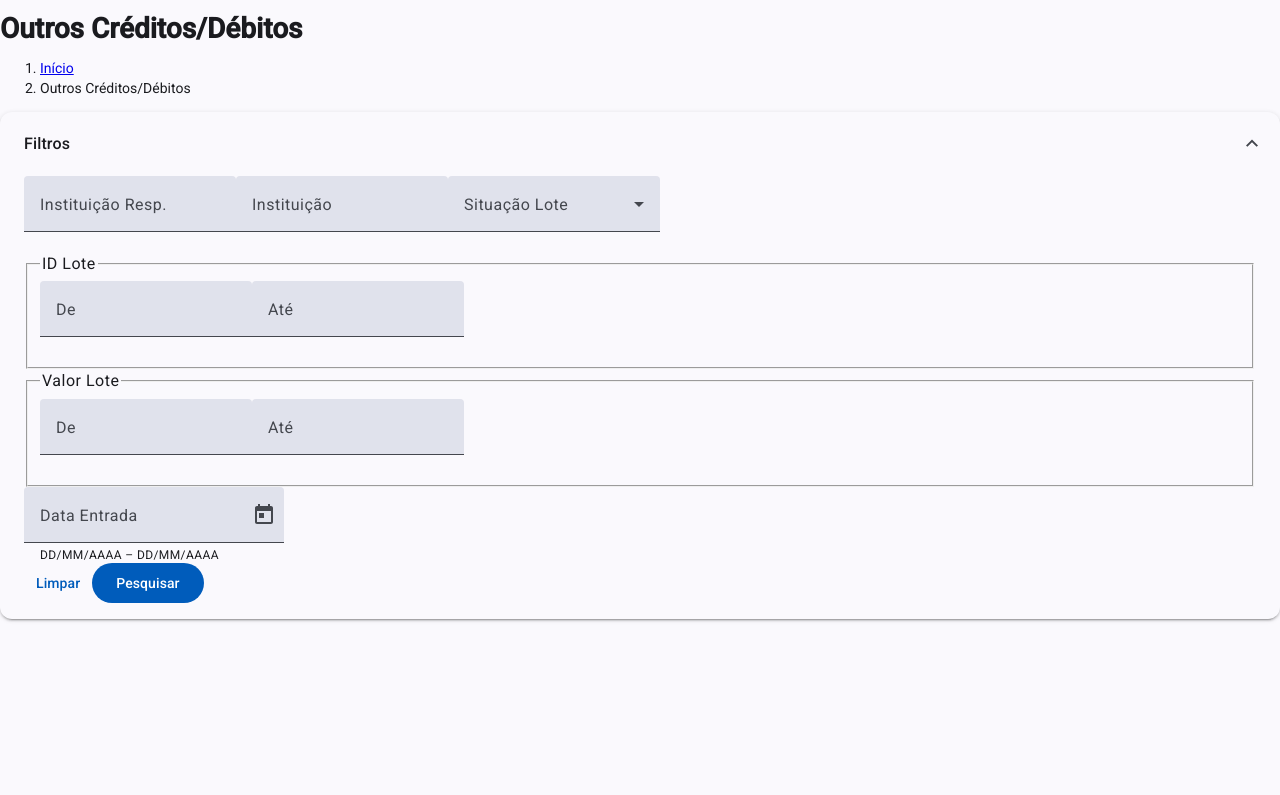
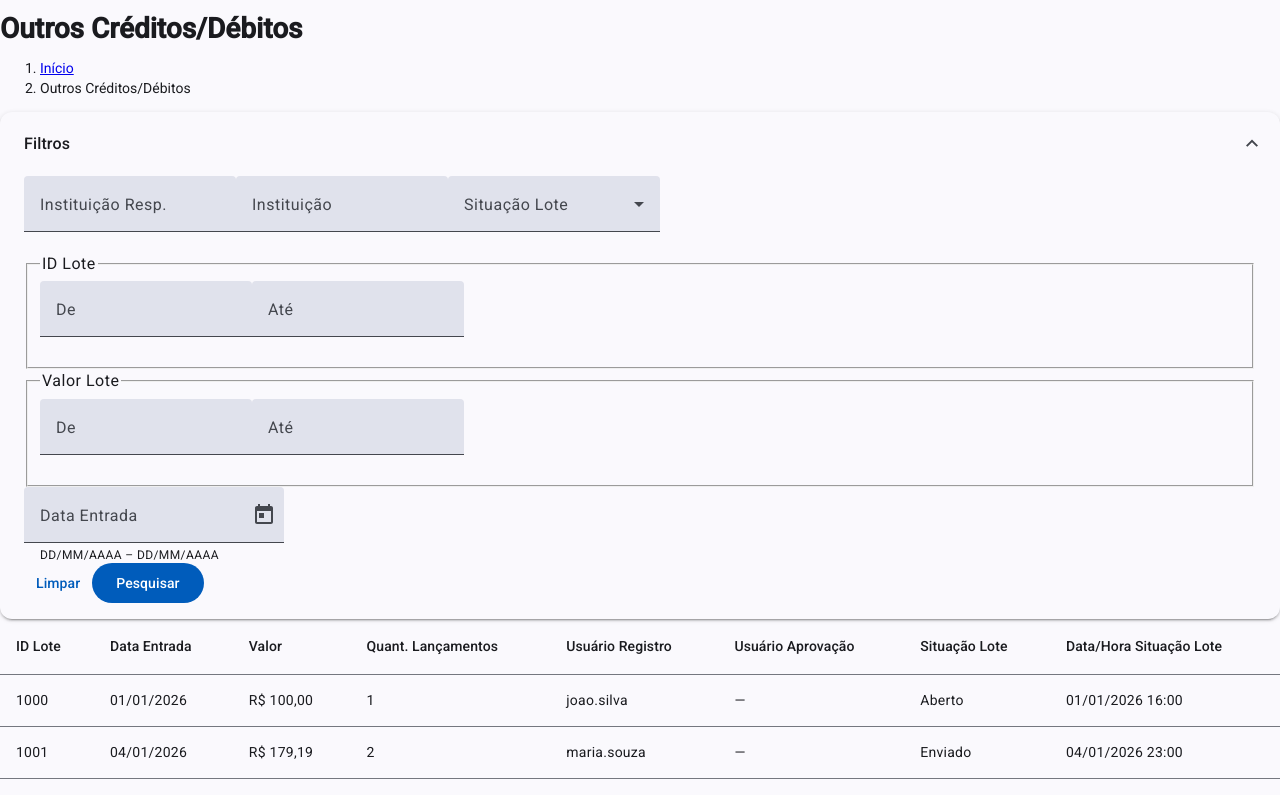
Before and after one commit to ysobarbosa/outros-creditos-debitos, an Angular app: page / in a window 1280 px wide. Shown: the top 795 px of the page. Built offline with nearby package versions, Linux system fonts and the light colour scheme.

Commit message:
feat: data table layout

```diff
--- /dev/null
+++ b/src/app/features/other-credits-debits/components/batch-table/batch-table.html
@@ -0,0 +1,48 @@
+<table mat-table [dataSource]="batches()" [trackBy]="trackById" aria-label="Lotes">
+  <ng-container matColumnDef="id">
+    <th mat-header-cell *matHeaderCellDef scope="col">ID Lote</th>
+    <td mat-cell *matCellDef="let batch">{{ batch.id }}</td>
+  </ng-container>
+
+  <ng-container matColumnDef="entryDate">
+    <th mat-header-cell *matHeaderCellDef scope="col">Data Entrada</th>
+    <td mat-cell *matCellDef="let batch">{{ batch.entryDate | date: 'dd/MM/yyyy' }}</td>
+  </ng-container>
+
+  <ng-container matColumnDef="amount">
+    <th mat-header-cell *matHeaderCellDef scope="col">Valor</th>
+    <td mat-cell *matCellDef="let batch">{{ batch.amount | currency: 'BRL' }}</td>
+  </ng-container>
+
+  <ng-container matColumnDef="entryCount">
+    <th mat-header-cell *matHeaderCellDef scope="col">Quant. Lançamentos</th>
+    <td mat-cell *matCellDef="let batch">{{ batch.entryCount }}</td>
+  </ng-container>
+
+  <ng-container matColumnDef="createdBy">
+    <th mat-header-cell *matHeaderCellDef scope="col">Usuário Registro</th>
+    <td mat-cell *matCellDef="let batch">{{ batch.createdBy }}</td>
+  </ng-container>
+
+  <ng-container matColumnDef="approvedBy">
+    <th mat-header-cell *matHeaderCellDef scope="col">Usuário Aprovação</th>
+    <td mat-cell *matCellDef="let batch">{{ batch.approvedBy ?? '—' }}</td>
+  </ng-container>
+
+  <ng-container matColumnDef="status">
+    <th mat-header-cell *matHeaderCellDef scope="col">Situação Lote</th>
+    <td mat-cell *matCellDef="let batch">{{ batch.status | batchStatusLabel }}</td>
+  </ng-container>
+
+  <ng-container matColumnDef="statusChangedAt">
+    <th mat-header-cell *matHeaderCellDef scope="col">Data/Hora Situação Lote</th>
+    <td mat-cell *matCellDef="let batch">{{ batch.statusChangedAt | date: 'dd/MM/yyyy HH:mm' }}</td>
+  </ng-container>
+
+  <tr mat-header-row *matHeaderRowDef="columns"></tr>
+  <tr mat-row *matRowDef="let row; columns: columns"></tr>
+
+  <tr *matNoDataRow>
+    <td [attr.colspan]="columns.length">Nenhum lote encontrado.</td>
+  </tr>
+</table>
--- /dev/null
+++ b/src/app/features/other-credits-debits/components/batch-table/batch-table.ts
@@ -0,0 +1,29 @@
+import { CurrencyPipe, DatePipe } from '@angular/common';
+import { ChangeDetectionStrategy, Component, input } from '@angular/core';
+import { MatTableModule } from '@angular/material/table';
+import { Batch } from '../../../../core/models';
+import { BatchStatusLabelPipe } from '../../pipes/batch-status-label-pipe';
+
+@Component({
+  selector: 'app-batch-table',
+  imports: [MatTableModule, CurrencyPipe, DatePipe, BatchStatusLabelPipe],
+  templateUrl: './batch-table.html',
+  styleUrl: './batch-table.scss',
+  changeDetection: ChangeDetectionStrategy.OnPush,
+})
+export class BatchTable {
+  readonly batches = input.required<readonly Batch[]>();
+
+  protected readonly columns: string[] = [
+    'id',
+    'entryDate',
+    'amount',
+    'entryCount',
+    'createdBy',
+    'approvedBy',
+    'status',
+    'statusChangedAt',
+  ];
+
+  protected readonly trackById = (_index: number, batch: Batch): number => batch.id;
+}
--- a/src/app/features/other-credits-debits/pages/batch-search/batch-search.html
+++ b/src/app/features/other-credits-debits/pages/batch-search/batch-search.html
@@ -1,3 +1,22 @@
 <app-page-header title="Outros Créditos/Débitos" [breadcrumbs]="breadcrumbs" />
 
-<app-batch-filters (filterApplied)="onFilterApplied($event)" />
+<app-batch-filters [loading]="loading()" (filterApplied)="onFilterApplied($event)" />
+
+<!-- Step 8: actions -->
+
+<section aria-label="Resultados da pesquisa" [attr.aria-busy]="loading()">
+  @if (loading()) {
+    <mat-progress-bar mode="indeterminate" aria-label="Carregando lotes" />
+  }
+
+  @if (error(); as message) {
+    <div role="alert">
+      <p>{{ message }}</p>
+      <button mat-stroked-button type="button" (click)="retry()">Tentar novamente</button>
+    </div>
+  }
+
+  <app-batch-table [batches]="batches()" />
+
+  <p>{{ total() }} lote(s) encontrado(s)</p>
+</section>
--- a/src/app/features/other-credits-debits/pages/batch-search/batch-search.ts
+++ b/src/app/features/other-credits-debits/pages/batch-search/batch-search.ts
@@ -1,21 +1,84 @@
-import { ChangeDetectionStrategy, Component } from '@angular/core';
+import { ChangeDetectionStrategy, Component, computed, inject, signal } from '@angular/core';
+import { takeUntilDestroyed, toObservable } from '@angular/core/rxjs-interop';
+import { MatButtonModule } from '@angular/material/button';
+import { MatProgressBarModule } from '@angular/material/progress-bar';
+import { catchError, debounceTime, of, switchMap, tap } from 'rxjs';
+import { Batch, BatchFilter, PageRequest, PageResult, createEmptyBatchFilter } from '../../../../core/models';
+import { BatchService } from '../../../../core/services/batch.service';
 import { Breadcrumb, PageHeader } from '../../../../shared/components/page-header/page-header';
-import { BatchFilter } from '../../../../core/models';
 import { BatchFilters } from '../../components/batch-filters/batch-filters';
+import { BatchTable } from '../../components/batch-table/batch-table';
+
+interface SearchQuery {
+  filter: BatchFilter;
+  page: PageRequest;
+}
+
+const SEARCH_DEBOUNCE_MS = 300;
+const INITIAL_PAGE: PageRequest = { pageIndex: 0, pageSize: 10 };
+const EMPTY_RESULT: PageResult<Batch> = { items: [], total: 0 };
 
 @Component({
-  imports: [PageHeader, BatchFilters],
   selector: 'app-batch-search',
+  imports: [PageHeader, BatchFilters, BatchTable, MatProgressBarModule, MatButtonModule],
+  templateUrl: './batch-search.html',
   styleUrl: './batch-search.scss',
-  templateUrl: './batch-search.html',
   changeDetection: ChangeDetectionStrategy.OnPush,
 })
 export class BatchSearch {
+  private readonly batchService = inject(BatchService);
+
   protected readonly breadcrumbs: readonly Breadcrumb[] = [
     { label: 'Início', href: '/' },
     { label: 'Outros Créditos/Débitos' },
   ];
+
+  // State
+  private readonly query = signal<SearchQuery>({
+    filter: createEmptyBatchFilter(),
+    page: INITIAL_PAGE,
+  });
+  private readonly result = signal<PageResult<Batch>>(EMPTY_RESULT);
+  protected readonly loading = signal(false);
+  protected readonly error = signal<string | null>(null);
+
+  // Derived state
+  protected readonly batches = computed(() => this.result().items);
+  protected readonly total = computed(() => this.result().total);
+
+  constructor() {
+    toObservable(this.query)
+      .pipe(
+        debounceTime(SEARCH_DEBOUNCE_MS),
+        tap(() => {
+          this.loading.set(true);
+          this.error.set(null);
+        }),
+        switchMap(({ filter, page }) =>
+          this.batchService.search(filter, page).pipe(
+            catchError((err: unknown) => {
+              this.error.set(toErrorMessage(err));
+              return of(EMPTY_RESULT);
+            }),
+          ),
+        ),
+        takeUntilDestroyed(),
+      )
+      .subscribe((result) => {
+        this.result.set(result);
+        this.loading.set(false);
+      });
+  }
+
   protected onFilterApplied(filter: BatchFilter): void {
-    console.log('filter', filter); // Step 6: call the service here
+    this.query.update((current) => ({ filter, page: { ...current.page, pageIndex: 0 } }));
+  }
+
+  protected retry(): void {
+    this.query.update((current) => ({ ...current }));
   }
 }
+
+function toErrorMessage(err: unknown): string {
+  return err instanceof Error ? err.message : 'Ocorreu um erro inesperado.';
+}
--- /dev/null
+++ b/src/app/features/other-credits-debits/pipes/batch-status-label-pipe.ts
@@ -0,0 +1,9 @@
+import { Pipe, PipeTransform } from '@angular/core';
+import { BATCH_STATUS_LABEL, BatchStatus } from '../../../core/models';
+
+@Pipe({ name: 'batchStatusLabel' })
+export class BatchStatusLabelPipe implements PipeTransform {
+  transform(status: BatchStatus): string {
+    return BATCH_STATUS_LABEL[status];
+  }
+}
```
Also changed, not shown: src/app/features/other-credits-debits/components/batch-table/batch-table.scss (added), 2 other files (tests, documents, lock files or other folders).
